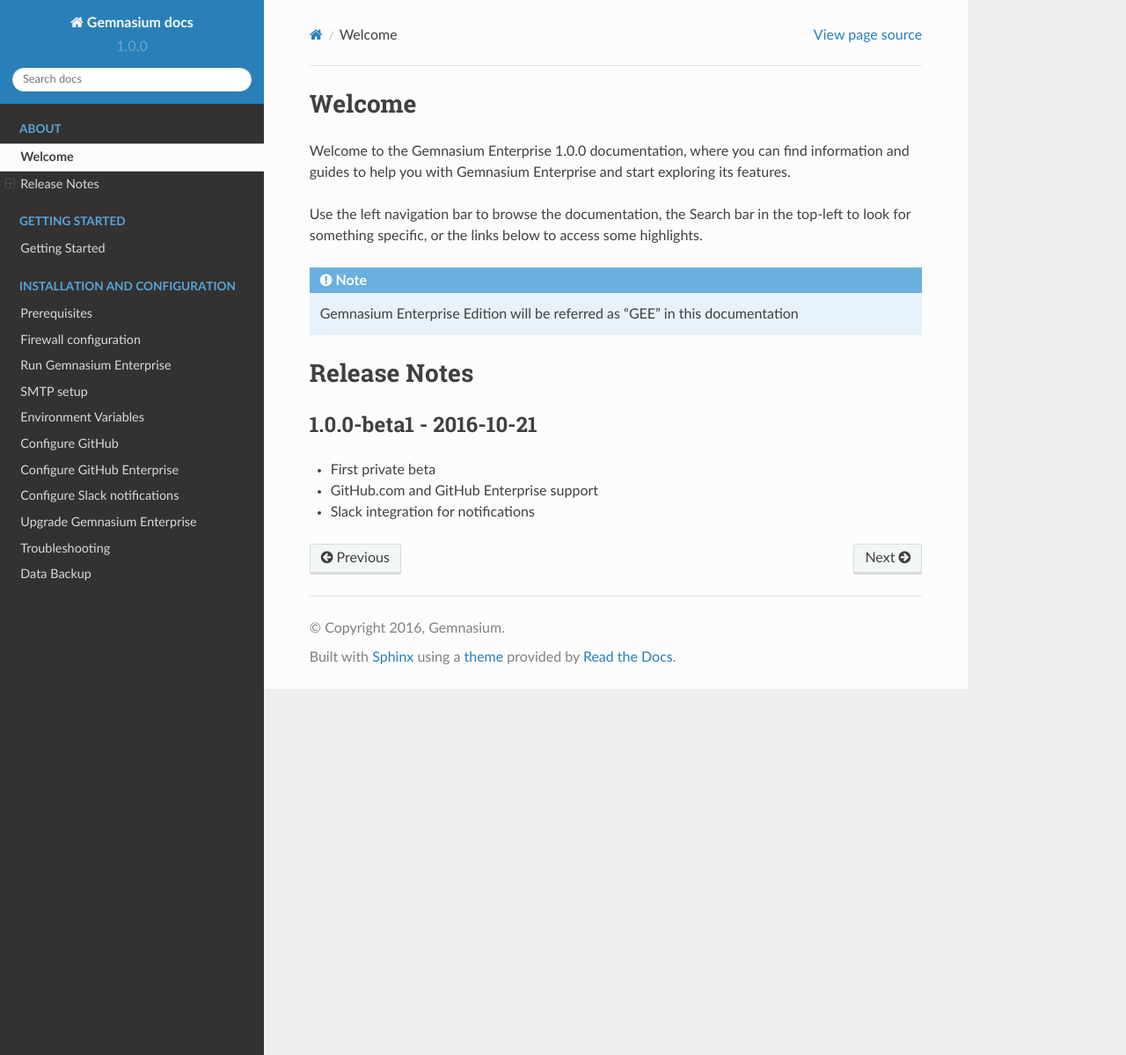
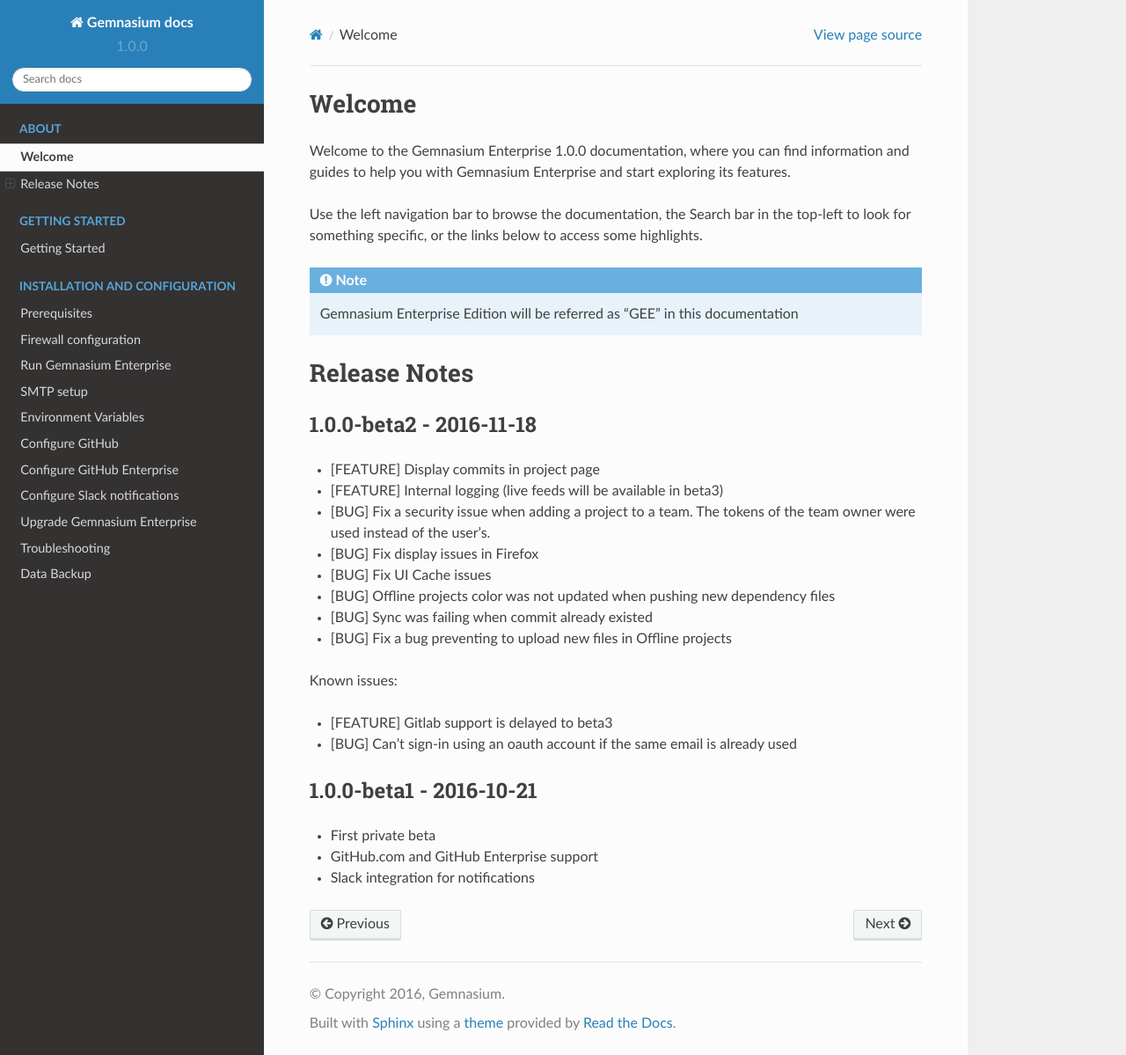
Before and after one commit to jipiboily/docs-1, a Sphinx documentation site: the page built from docs/welcome.rst, in a window 1280 px wide and 1199 px high. Shown: the whole window at 88% size. Built offline with Sphinx 7.4.7 and the Read the Docs theme 2.0.0, drawn with Linux system fonts in a browser that asks for light colours.

Commit message:
Add changelog for 1.0.0-beta2

```diff
--- a/docs/welcome.rst
+++ b/docs/welcome.rst
@@ -10,6 +10,24 @@
 Release Notes
 =============
 
+1.0.0-beta2 - 2016-11-18
+------------------------
+
+* [FEATURE] Display commits in project page
+* [FEATURE] Internal logging (live feeds will be available in beta3)
+
+* [BUG] Fix a security issue when adding a project to a team. The tokens of the team owner were used instead of the user's.
+* [BUG] Fix display issues in Firefox
+* [BUG] Fix UI Cache issues
+* [BUG] Offline projects color was not updated when pushing new dependency files
+* [BUG] Sync was failing when commit already existed
+* [BUG] Fix a bug preventing to upload new files in Offline projects
+
+Known issues:
+
+* [FEATURE] Gitlab support is delayed to beta3
+* [BUG] Can't sign-in using an oauth account if the same email is already used
+
 1.0.0-beta1 - 2016-10-21
 ------------------------
 
```
